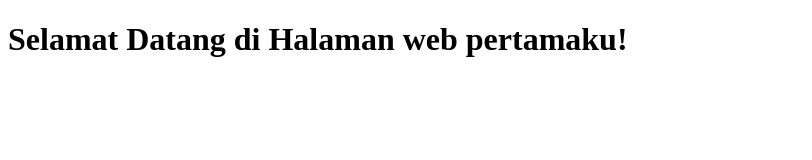
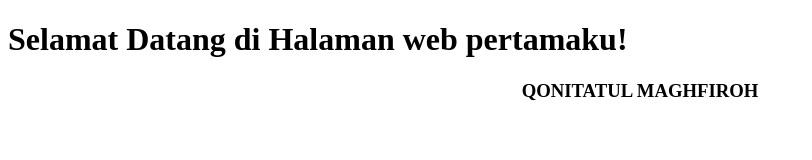
Before and after one commit to annisarahman446-create/Qonita-Project, a plain HTML site: page index.html in a window 1280 px wide. Shown: the whole page, without its empty margins (0-812 px from the left). Drawn offline with Linux system fonts and the light colour scheme.

Commit message:
Update index.html
Menambahkan baris ke delapan

```diff
--- a/index.html
+++ b/index.html
@@ -5,5 +5,6 @@
 </head>
 <body>
   <h1>Selamat Datang di Halaman web pertamaku!</h1>
+  <h3 align='center'>QONITATUL MAGHFIROH</h3>
 </body>
 <html>
```
